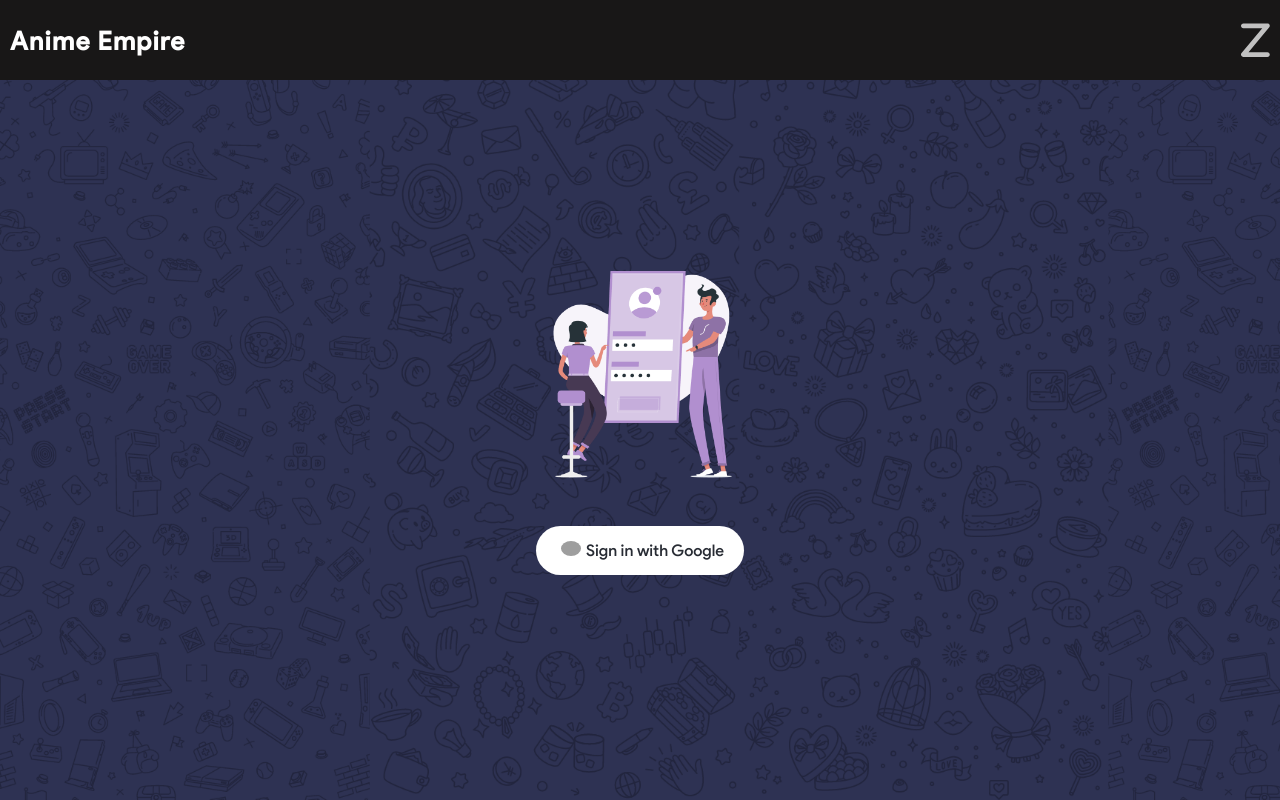
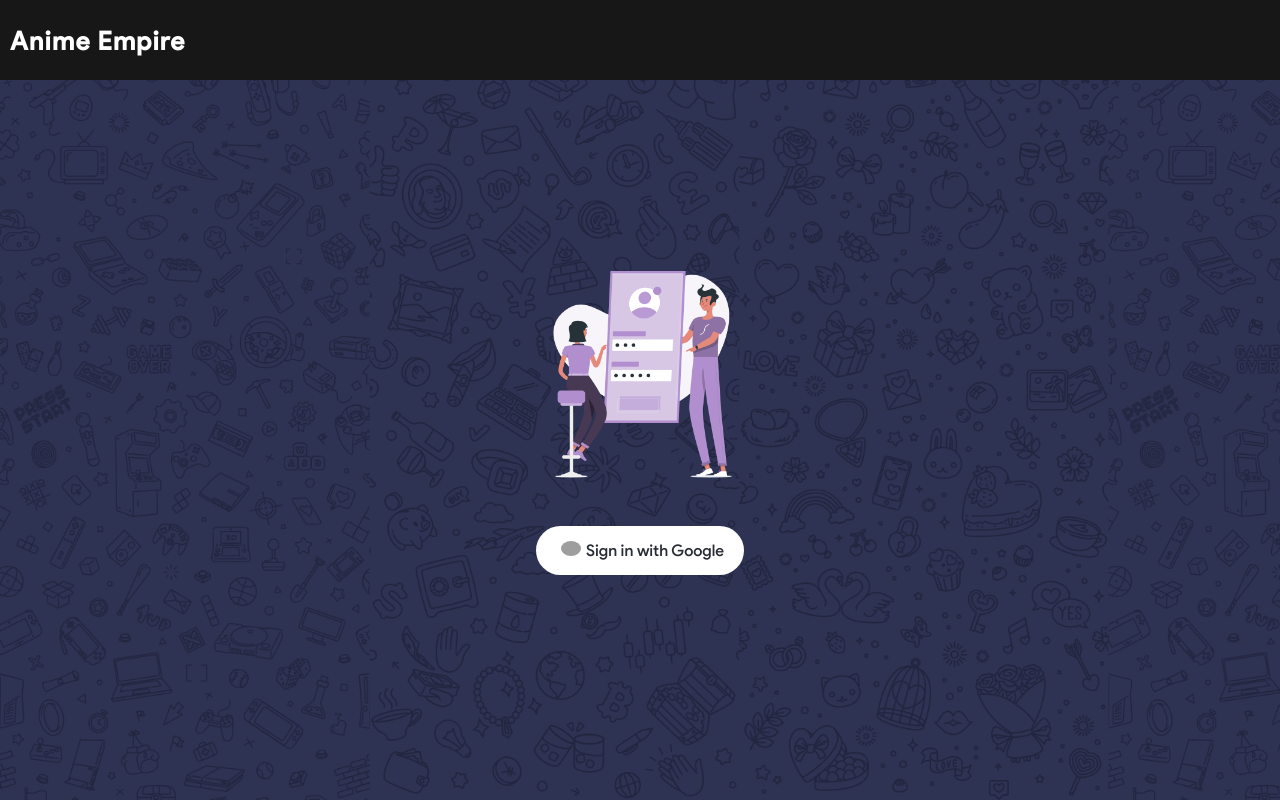
Before and after one commit to BlackReaper33/animeempire1, a React (Create React App) app: page / in a window 1280 px wide. Built offline with nearby package versions, Linux system fonts and the light colour scheme; no server answers; grey boxes are pictures that could not be loaded; the HTML template or start-up script is replaced by a standard one.

Commit message:
Update Header.js

```diff
--- a/src/components/Header.js
+++ b/src/components/Header.js
@@ -1,7 +1,7 @@
 import React from "react";
 
 // Import FontAwesomeIcon component
-import { faZ } from "@fortawesome/free-solid-svg-icons";
+import { faz } from "@fortawesome/free-solid-svg-icons";
 import { FontAwesomeIcon } from "@fortawesome/react-fontawesome";
 
 // Importing Component
@@ -19,7 +19,7 @@ function Header() {
         target="_blank"
         rel="noreferrer"
       >
-        <FontAwesomeIcon size="3x" icon={faZ} />
+        <FontAwesomeIcon size="3x" icon={faz} />
       </a>
       <Signout />
     </header>
```
